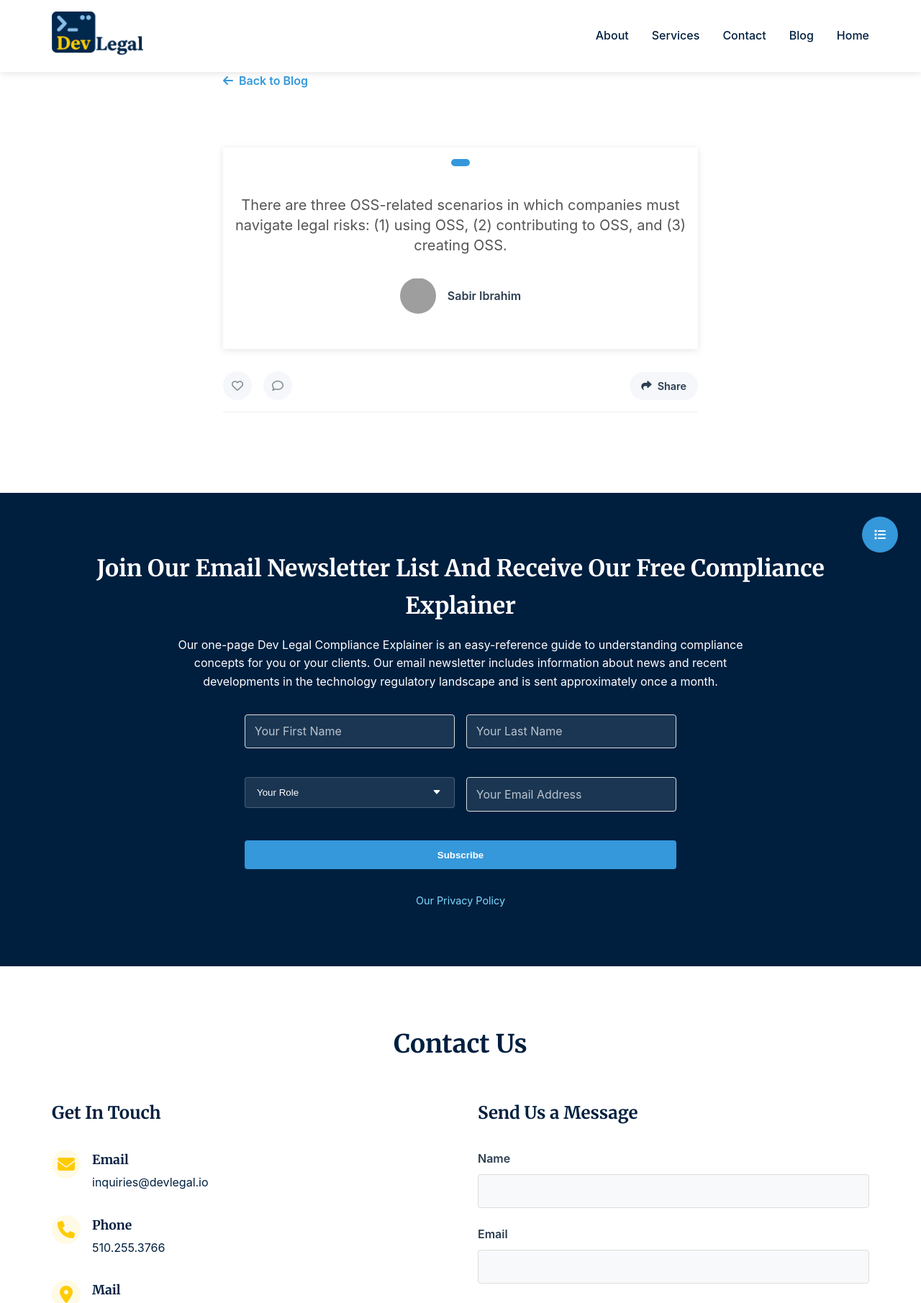
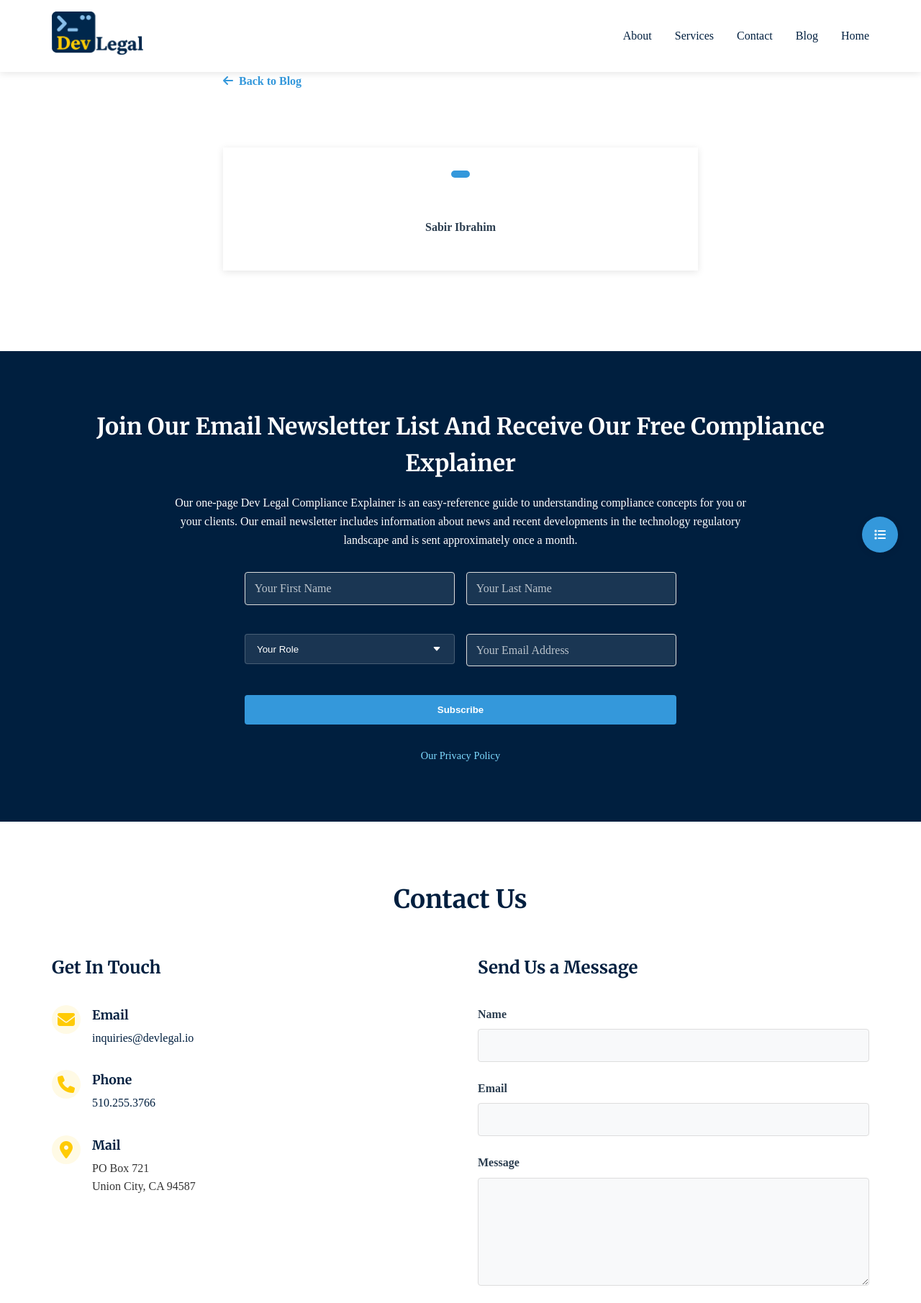
Before and after one commit to J-Frank-Murphy/DevLegalWeb, a Flask app: template src/templates/blog/post.html in a window 1280 px wide. Shown: the top 1811 px of the page at 72% size. Run offline with Flask 3, Linux system fonts and the light colour scheme; the template is opened without the code that fills it, so the values that code supplies are empty; grey boxes are pictures that could not be loaded.

Commit message:
Update post.html

```diff
--- a/src/templates/blog/post.html
+++ b/src/templates/blog/post.html
@@ -8,7 +8,7 @@
     body {
         background-color: #fff;
         color: #333;
-        font-family: -apple-system, BlinkMacSystemFont, 'Segoe UI', Roboto, Oxygen, Ubuntu, Cantarell, 'Open Sans', 'Helvetica Neue', sans-serif;
+        font-family: inherit;
         line-height: 1.6;
     }
 
@@ -23,6 +23,7 @@
     .blog-post-header {
         margin: 3rem auto 2rem;
         text-align: center;
+        padding-top: 2rem; /* Add padding to prevent sticky header overlap */
     }
 
     .blog-post-title {
@@ -43,21 +44,12 @@
     /* Author section */
     .blog-post-author {
         display: flex;
-        align-items: center;
         justify-content: center;
         margin-bottom: 2rem;
     }
 
-    .author-image {
-        width: 50px;
-        height: 50px;
-        border-radius: 50%;
-        object-fit: cover;
-        margin-right: 1rem;
-    }
-
     .author-info {
-        text-align: left;
+        text-align: center;
     }
 
     .author-name {
@@ -74,61 +66,6 @@
     .post-date {
         font-size: 0.9rem;
         color: #7f8c8d;
-    }
-
-    /* Social sharing */
-    .blog-post-social {
-        display: flex;
-        justify-content: space-between;
-        align-items: center;
-        margin: 2rem 0;
-        padding-bottom: 1rem;
-        border-bottom: 1px solid #eee;
-    }
-
-    .social-actions {
-        display: flex;
-        align-items: center;
-    }
-
-    .social-button {
-        display: flex;
-        align-items: center;
-        justify-content: center;
-        width: 40px;
-        height: 40px;
-        border-radius: 50%;
-        background-color: #f5f7fa;
-        color: #7f8c8d;
-        margin-right: 1rem;
-        text-decoration: none;
-        transition: all 0.2s ease;
-    }
-
-    .social-button:hover {
-        background-color: #e0e6ed;
-        color: #2c3e50;
-    }
-
-    .share-button {
-        display: flex;
-        align-items: center;
-        padding: 0.5rem 1rem;
-        background-color: #f5f7fa;
-        color: #2c3e50;
-        border-radius: 20px;
-        text-decoration: none;
-        font-weight: 600;
-        font-size: 0.9rem;
-        transition: all 0.2s ease;
-    }
-
-    .share-button:hover {
-        background-color: #e0e6ed;
-    }
-
-    .share-button i {
-        margin-right: 0.5rem;
     }
 
     /* Featured image */
@@ -403,7 +340,7 @@
         justify-content: center;
         box-shadow: 0 2px 10px rgba(0, 0, 0, 0.1);
         cursor: pointer;
-        z-index: 100;
+        z-index: 90; /* Lower z-index to ensure it doesn't overlap with site header */
         transition: all 0.2s ease;
     }
 
@@ -455,33 +392,17 @@
 
         <!-- Post subtitle/description -->
         <div class="blog-post-subtitle">
-            There are three OSS-related scenarios in which companies must navigate legal risks: (1) using OSS, (2) contributing to OSS, and (3) creating OSS.
+            {{ post.excerpt }}
         </div>
 
         <!-- Author info -->
         <div class="blog-post-author">
-            <img src="{{ url_for('static', filename='images/author.jpg') if post.author and post.author.image else 'images/default-author.jpg' }}" alt="Author" class="author-image">
             <div class="author-info">
                 <a href="#" class="author-name">{{ post.author.name if post.author else 'Sabir Ibrahim' }}</a>
                 <div class="post-date">{{ post.created_at.strftime('%B %d, %Y') }}</div>
             </div>
         </div>
     </header>
-
-    <!-- Social sharing buttons -->
-    <div class="blog-post-social">
-        <div class="social-actions">
-            <a href="#" class="social-button" title="Like">
-                <i class="far fa-heart"></i>
-            </a>
-            <a href="#comments" class="social-button" title="Comments">
-                <i class="far fa-comment"></i>
-            </a>
-        </div>
-        <a href="#" class="share-button">
-            <i class="fas fa-share"></i> Share
-        </a>
-    </div>
 
     <!-- Featured image with caption -->
     {% if post.featured_image %}
```
